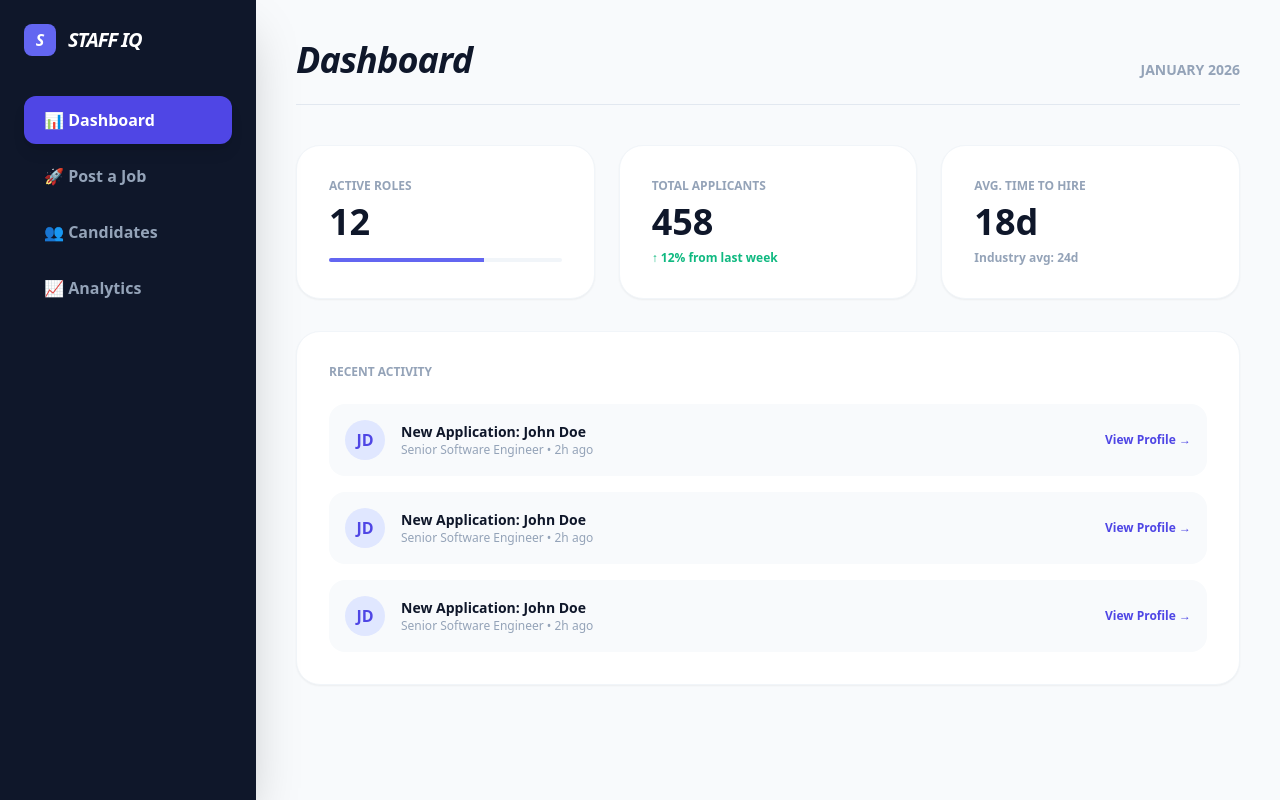
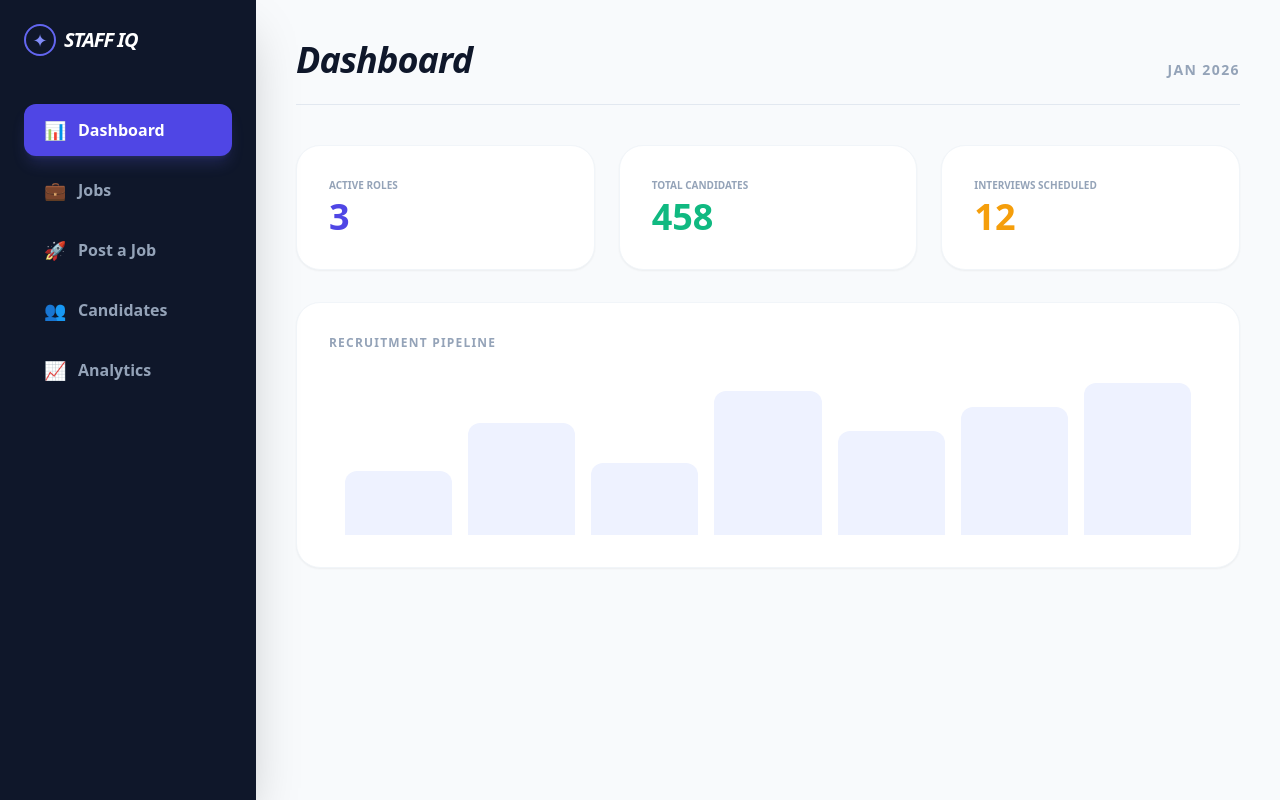
Before and after one commit to dansims2024-afk/staff-iq, a React (Vite) app: page / in a window 1280 px wide. Built offline with nearby package versions, Linux system fonts and the light colour scheme.

Commit message:
Update App.jsx

```diff
--- a/src/App.jsx
+++ b/src/App.jsx
@@ -6,125 +6,187 @@ export default function App() {
   const [description, setDescription] = useState("");
   const [isGenerating, setIsGenerating] = useState(false);
 
-  // --- MOCK DATA FOR ROBUSTNESS ---
+  // --- SAMPLE DATA ---
+  const [jobs, setJobs] = useState([
+    { id: 101, title: "Senior Software Engineer", dept: "Engineering", type: "Full-time", location: "Remote", applicants: 42 },
+    { id: 102, title: "Product Designer", dept: "Design", type: "Contract", location: "New York", applicants: 18 },
+    { id: 103, title: "Marketing Manager", dept: "Growth", type: "Full-time", location: "London", applicants: 25 },
+  ]);
+
   const candidates = [
-    { id: 1, name: "Sarah Chen", role: "Senior Dev", status: "Interviewing", score: "94%" },
-    { id: 2, name: "Marcus Wright", role: "UX Designer", status: "New", score: "88%" },
-    { id: 3, name: "Elena Rodriguez", role: "Product Manager", status: "Offered", score: "91%" },
-    { id: 4, name: "James Wilson", role: "Senior Dev", status: "Rejected", score: "62%" },
+    { id: 1, name: "Sarah Chen", role: "Senior Dev", status: "Interviewing", score: "94%", date: "2026-01-05" },
+    { id: 2, name: "Marcus Wright", role: "UX Designer", status: "New", score: "88%", date: "2026-01-07" },
+    { id: 3, name: "Elena Rodriguez", role: "Product Manager", status: "Offered", score: "91%", date: "2026-01-04" },
+    { id: 4, name: "James Wilson", role: "Senior Dev", status: "Rejected", score: "62%", date: "2025-12-28" },
   ];
 
-  // --- AI LOGIC ---
+  // --- FUNCTIONS ---
   const generateWithGemini = async () => {
-    if (!title) return alert("Enter a title first!");
+    if (!title) return alert("Please enter a Job Title first!");
     const googleAI = window.google?.generativeAi;
-    if (!googleAI) return alert("AI Library still loading...");
+    if (!googleAI) return alert("AI Library is still loading...");
 
     setIsGenerating(true);
     try {
       const genAI = new googleAI.GoogleGenerativeAI("YOUR_API_KEY_HERE");
       const model = genAI.getGenerativeModel({ model: "gemini-1.5-flash" });
-      const prompt = `Create a 3-paragraph job description and 3 interview questions for a ${title}.`;
+      const prompt = `Write a professional 3-paragraph job description for a ${title}.`;
       const result = await model.generateContent(prompt);
       setDescription(result.response.text());
     } catch (e) {
-      alert("AI Error: Check your API Key");
+      alert("AI Error: Check your API Key in the code.");
     } finally { setIsGenerating(false); }
   };
 
   return (
     <div className="flex min-h-screen bg-[#F8FAFC] text-[#0F172A] font-sans">
+
       {/* SIDEBAR */}
       <nav className="w-64 bg-[#0F172A] text-white p-6 fixed h-full flex flex-col shadow-2xl">
-        <div className="flex items-center gap-3 mb-10">
-          <div className="w-8 h-8 bg-indigo-500 rounded-lg flex items-center justify-center font-bold italic text-white">S</div>
-          <h1 className="text-xl font-black italic tracking-tighter uppercase">Staff IQ</h1>
+        <div className="mb-12 flex items-center gap-2">
+           {/* Updated Logo from Pic */}
+           <div className="w-8 h-8 rounded-full border-2 border-indigo-500 flex items-center justify-center">
+              <span className="text-indigo-400 text-lg">✦</span>
            </div>
+           <h1 className="text-xl font-black italic tracking-tighter uppercase">STAFF IQ</h1>
+        </div>
+
         <div className="flex flex-col gap-2 flex-1">
-          {['Dashboard', 'Post a Job', 'Candidates', 'Analytics'].map((tab) => (
+          {[
+            { id: 'Dashboard', icon: '📊' },
+            { id: 'Jobs', icon: '💼' },
+            { id: 'Post a Job', icon: '🚀' },
+            { id: 'Candidates', icon: '👥' },
+            { id: 'Analytics', icon: '📈' }
+          ].map((tab) => (
             <button
-              key={tab}
-              onClick={() => setActiveTab(tab)}
+              key={tab.id}
+              onClick={() => setActiveTab(tab.id)}
               className={`text-left p-3 px-5 rounded-xl font-bold transition-all flex items-center gap-3 ${
-                activeTab === tab ? 'bg-indigo-600 text-white shadow-lg' : 'text-slate-400 hover:bg-slate-800'
+                activeTab === tab.id ? 'bg-indigo-600 text-white shadow-lg shadow-indigo-500/20' : 'text-slate-400 hover:bg-slate-800'
               }`}
             >
-              {tab === 'Dashboard' ? '📊' : tab === 'Post a Job' ? '🚀' : tab === 'Candidates' ? '👥' : '📈'} {tab}
+              <span className="text-lg">{tab.icon}</span> {tab.id}
             </button>
           ))}
         </div>
       </nav>
 
-      {/* CONTENT AREA */}
+      {/* MAIN CONTENT AREA */}
       <main className="flex-1 ml-64 p-10 bg-[#F8FAFC]">
         <header className="mb-10 flex justify-between items-end border-b border-slate-200 pb-6">
           <h2 className="text-4xl font-black italic tracking-tight">{activeTab}</h2>
-          <div className="text-sm font-bold text-slate-400">JANUARY 2026</div>
+          <div className="text-sm font-bold text-slate-400 tracking-widest uppercase">Jan 2026</div>
         </header>
 
-        {/* 1. ROBUST DASHBOARD VIEW */}
+        {/* 1. DASHBOARD VIEW */}
         {activeTab === 'Dashboard' && (
           <div className="space-y-8 animate-in fade-in duration-500">
             <div className="grid grid-cols-3 gap-6">
               <div className="bg-white p-8 rounded-3xl shadow-sm border border-slate-100">
-                <p className="text-slate-400 text-xs font-black uppercase mb-2">Active Roles</p>
-                <p className="text-4xl font-black">12</p>
-                <div className="mt-4 h-1 w-full bg-slate-100 rounded-full overflow-hidden">
-                   <div className="bg-indigo-500 h-full w-2/3"></div>
-                </div>
+                <p className="text-slate-400 text-[10px] font-black uppercase mb-1">Active Roles</p>
+                <p className="text-4xl font-black text-indigo-600">{jobs.length}</p>
               </div>
               <div className="bg-white p-8 rounded-3xl shadow-sm border border-slate-100">
-                <p className="text-slate-400 text-xs font-black uppercase mb-2">Total Applicants</p>
-                <p className="text-4xl font-black">458</p>
-                <p className="text-emerald-500 text-xs font-bold mt-2">↑ 12% from last week</p>
+                <p className="text-slate-400 text-[10px] font-black uppercase mb-1">Total Candidates</p>
+                <p className="text-4xl font-black text-emerald-500">458</p>
               </div>
               <div className="bg-white p-8 rounded-3xl shadow-sm border border-slate-100">
-                <p className="text-slate-400 text-xs font-black uppercase mb-2">Avg. Time to Hire</p>
-                <p className="text-4xl font-black">18d</p>
-                <p className="text-slate-400 text-xs font-bold mt-2">Industry avg: 24d</p>
+                <p className="text-slate-400 text-[10px] font-black uppercase mb-1">Interviews Scheduled</p>
+                <p className="text-4xl font-black text-amber-500">12</p>
               </div>
             </div>
 
             <div className="bg-white p-8 rounded-3xl border border-slate-100 shadow-sm">
-               <h3 className="font-black uppercase text-xs text-slate-400 mb-6">Recent Activity</h3>
-               <div className="space-y-4">
-                  {[1, 2, 3].map(i => (
-                    <div key={i} className="flex items-center justify-between p-4 bg-slate-50 rounded-2xl">
-                       <div className="flex items-center gap-4">
-                          <div className="w-10 h-10 bg-indigo-100 rounded-full flex items-center justify-center text-indigo-600 font-bold">JD</div>
-                          <div>
-                             <p className="font-bold text-sm">New Application: John Doe</p>
-                             <p className="text-xs text-slate-400">Senior Software Engineer • 2h ago</p>
-                          </div>
-                       </div>
-                       <button className="text-xs font-bold text-indigo-600">View Profile →</button>
-                    </div>
+               <h3 className="font-black uppercase text-xs text-slate-400 mb-6 tracking-widest">Recruitment Pipeline</h3>
+               <div className="h-40 flex items-end gap-4 px-4">
+                  {[40, 70, 45, 90, 65, 80, 95].map((h, i) => (
+                    <div key={i} className="flex-1 bg-indigo-50 rounded-t-xl transition-all hover:bg-indigo-500 group relative" style={{height: `${h}%`}}></div>
                   ))}
                </div>
             </div>
           </div>
         )}
 
-        {/* 2. FUNCTIONAL CANDIDATES TABLE */}
+        {/* 2. JOBS VIEW */}
+        {activeTab === 'Jobs' && (
+          <div className="grid grid-cols-1 gap-4 animate-in fade-in duration-500">
+            {jobs.map(job => (
+              <div key={job.id} className="bg-white p-6 rounded-2xl border border-slate-100 shadow-sm flex items-center justify-between hover:shadow-md transition-shadow">
+                <div>
+                  <h4 className="text-lg font-black">{job.title}</h4>
+                  <div className="flex gap-4 mt-1">
+                    <span className="text-xs font-bold text-slate-400">📍 {job.location}</span>
+                    <span className="text-xs font-bold text-indigo-500">📁 {job.dept}</span>
+                    <span className="text-xs font-bold text-emerald-500">⏱ {job.type}</span>
+                  </div>
+                </div>
+                <div className="flex items-center gap-8 text-right">
+                  <div>
+                    <p className="text-sm font-black">{job.applicants}</p>
+                    <p className="text-[10px] font-bold text-slate-400 uppercase">Applicants</p>
+                  </div>
+                  <button className="bg-slate-900 text-white px-5 py-2 rounded-xl text-xs font-black">Edit Job</button>
+                </div>
+              </div>
+            ))}
+          </div>
+        )}
+
+        {/* 3. POST A JOB VIEW */}
+        {activeTab === 'Post a Job' && (
+          <div className="flex gap-8 animate-in slide-in-from-bottom-4 duration-500">
+            <div className="flex-1 bg-white p-10 rounded-3xl shadow-xl border border-slate-100">
+              <div className="grid grid-cols-2 gap-6 mb-8">
+                <div>
+                  <label className="text-[10px] font-black text-slate-400 uppercase mb-2 block">Job Title</label>
+                  <input value={title} onChange={(e) => setTitle(e.target.value)} className="w-full p-4 bg-slate-50 rounded-2xl border-none outline-none focus:ring-2 focus:ring-indigo-500" placeholder="e.g. Senior Product Designer" />
+                </div>
+                <div>
+                  <label className="text-[10px] font-black text-slate-400 uppercase mb-2 block">Salary Range</label>
+                  <input defaultValue="120,000 - 150,000" className="w-full p-4 bg-slate-50 rounded-2xl border-none text-center font-bold" />
+                </div>
+              </div>
+              <div className="flex justify-between mb-4 items-center">
+                <label className="text-[10px] font-black text-slate-400 uppercase">AI Description Generation</label>
+                <button onClick={generateWithGemini} disabled={isGenerating} className="text-indigo-600 font-black text-sm">
+                  {isGenerating ? "⌛ Writing..." : "✨ Generate with Gemini"}
+                </button>
+              </div>
+              <textarea value={description} onChange={(e) => setDescription(e.target.value)} className="w-full h-80 p-6 bg-slate-50 rounded-3xl border-none mb-8 outline-none leading-relaxed text-sm" placeholder="AI-generated content will appear here..." />
+              <button className="w-full py-5 bg-[#0F172A] text-white rounded-2xl font-black text-lg hover:bg-indigo-600 transition-all shadow-xl">
+                Publish Requisition 🚀
+              </button>
+            </div>
+
+            <div className="w-80">
+               <div className="bg-white p-8 rounded-3xl shadow-sm border border-slate-100">
+                  <p className="text-[10px] font-black text-slate-400 uppercase mb-4">Market Health</p>
+                  <h3 className={`text-2xl font-black italic ${title ? 'text-slate-900' : 'text-slate-200'}`}>{title || "Awaiting Title"}</h3>
+                  <div className="mt-6 p-4 bg-slate-50 rounded-2xl">
+                     <p className="text-[10px] font-bold text-slate-400 uppercase mb-1">Local Competition</p>
+                     <p className="font-black text-emerald-500">Moderate</p>
+                  </div>
+               </div>
+            </div>
+          </div>
+        )}
+
+        {/* 4. CANDIDATES VIEW */}
         {activeTab === 'Candidates' && (
           <div className="bg-white rounded-3xl shadow-sm border border-slate-100 overflow-hidden animate-in fade-in duration-500">
-            <div className="p-6 border-b border-slate-100 flex justify-between items-center bg-slate-50/50">
-               <input placeholder="Search candidates..." className="bg-white border border-slate-200 px-4 py-2 rounded-xl text-sm w-64 outline-none focus:ring-2 focus:ring-indigo-500" />
-               <button className="bg-indigo-600 text-white px-4 py-2 rounded-xl text-sm font-bold">Export CSV</button>
-            </div>
-            <table className="w-full text-left border-collapse">
+            <table className="w-full text-left">
               <thead>
-                <tr className="text-[10px] font-black text-slate-400 uppercase tracking-widest bg-slate-50">
-                  <th className="p-6">Candidate Name</th>
-                  <th className="p-6">Role</th>
+                <tr className="bg-slate-50 text-[10px] font-black text-slate-400 uppercase tracking-widest">
+                  <th className="p-6">Name</th>
+                  <th className="p-6">Desired Role</th>
                   <th className="p-6">Status</th>
-                  <th className="p-6">AI Fit Score</th>
-                  <th className="p-6">Actions</th>
+                  <th className="p-6 text-center">AI Fit Score</th>
                 </tr>
               </thead>
               <tbody className="divide-y divide-slate-100">
-                {candidates.map((c) => (
-                  <tr key={c.id} className="hover:bg-slate-50/50 transition-colors">
+                {candidates.map(c => (
+                  <tr key={c.id} className="hover:bg-slate-50 transition-colors">
                     <td className="p-6 font-bold">{c.name}</td>
                     <td className="p-6 text-sm text-slate-500">{c.role}</td>
                     <td className="p-6">
@@ -135,10 +197,7 @@ export default function App() {
                         {c.status}
                       </span>
                     </td>
-                    <td className="p-6 font-mono font-bold text-indigo-600">{c.score}</td>
-                    <td className="p-6">
-                      <button className="text-slate-400 hover:text-indigo-600 font-bold text-xs">Manage</button>
-                    </td>
+                    <td className="p-6 text-center font-mono font-bold text-indigo-600">{c.score}</td>
                   </tr>
                 ))}
               </tbody>
@@ -146,46 +205,32 @@ export default function App() {
           </div>
         )}
 
-        {/* 3. ROBUST POST A JOB VIEW */}
-        {activeTab === 'Post a Job' && (
-          <div className="flex gap-8 animate-in slide-in-from-bottom-4 duration-500">
-            <div className="flex-1 bg-white p-10 rounded-3xl shadow-xl border border-slate-100">
-              <div className="grid grid-cols-2 gap-6 mb-8">
-                <div>
-                  <label className="text-[10px] font-black text-slate-400 uppercase mb-2 block">Position Name</label>
-                  <input value={title} onChange={(e) => setTitle(e.target.value)} className="w-full p-4 bg-slate-50 rounded-2xl border-none outline-none focus:ring-2 focus:ring-indigo-500" placeholder="e.g. Lead Designer" />
-                </div>
-                <div>
-                  <label className="text-[10px] font-black text-slate-400 uppercase mb-2 block">Salary Range (Yearly)</label>
-                  <input defaultValue="120,000 - 150,000" className="w-full p-4 bg-slate-50 rounded-2xl border-none text-center font-bold" />
+        {/* 5. ANALYTICS VIEW */}
+        {activeTab === 'Analytics' && (
+          <div className="grid grid-cols-2 gap-8 animate-in fade-in duration-500">
+             <div className="bg-white p-8 rounded-3xl border border-slate-100 shadow-sm">
+                <h4 className="font-black text-xs text-slate-400 uppercase mb-8">Diversity Analytics</h4>
+                <div className="w-48 h-48 rounded-full border-[16px] border-indigo-500 mx-auto relative flex items-center justify-center">
+                   <div className="text-center">
+                      <p className="text-2xl font-black">82%</p>
+                      <p className="text-[10px] font-bold text-slate-400">Match Rate</p>
                    </div>
                 </div>
-              <div className="flex justify-between mb-4 items-end">
-                <label className="text-[10px] font-black text-slate-400 uppercase">AI Description & Interview Prep</label>
-                <button onClick={generateWithGemini} disabled={isGenerating} className="text-indigo-600 font-black text-sm hover:underline">
-                  {isGenerating ? "⌛ Thinking..." : "✨ Generate with Gemini"}
-                </button>
              </div>
-              <textarea value={description} onChange={(e) => setDescription(e.target.value)} className="w-full h-80 p-6 bg-slate-50 rounded-3xl border-none mb-8 outline-none leading-relaxed text-sm whitespace-pre-wrap" placeholder="Click 'Generate' to use Gemini 1.5 Flash..." />
-              <button className="w-full py-5 bg-[#0F172A] text-white rounded-2xl font-black text-lg hover:bg-indigo-600 transition-all transform hover:scale-[1.01] shadow-xl">
-                Publish Requisition 🚀
-              </button>
+             <div className="bg-white p-8 rounded-3xl border border-slate-100 shadow-sm">
+                <h4 className="font-black text-xs text-slate-400 uppercase mb-8">Channel Effectiveness</h4>
+                <div className="space-y-6">
+                   {['LinkedIn', 'Indeed', 'Referrals'].map((source, i) => (
+                     <div key={source}>
+                        <div className="flex justify-between text-xs font-bold mb-1">
+                           <span>{source}</span>
+                           <span>{90 - (i*20)}%</span>
                         </div>
-
-            <div className="w-80 space-y-6">
-              <div className="bg-white p-8 rounded-3xl shadow-sm border border-slate-100">
-                <p className="text-[10px] font-black text-slate-400 uppercase mb-4">Market Health</p>
-                <h3 className={`text-2xl font-black italic ${title ? 'text-slate-900' : 'text-slate-200'}`}>{title || "Awaiting Title"}</h3>
-                <div className="mt-6 space-y-4">
-                   <div>
-                      <p className="text-[10px] font-bold text-slate-400">DEMAND</p>
-                      <p className="font-bold text-emerald-500">Very High 🔥</p>
-                   </div>
-                   <div>
-                      <p className="text-[10px] font-bold text-slate-400">CANDIDATE AVAILABILITY</p>
-                      <p className="font-bold text-amber-500">Scarce (Top 5%)</p>
+                        <div className="h-2 bg-slate-100 rounded-full overflow-hidden">
+                           <div className="h-full bg-indigo-500" style={{width: `${90-(i*20)}%`}}></div>
                         </div>
                      </div>
+                   ))}
                 </div>
              </div>
           </div>
```
Lines whose indentation alone changed are shown as unchanged.
